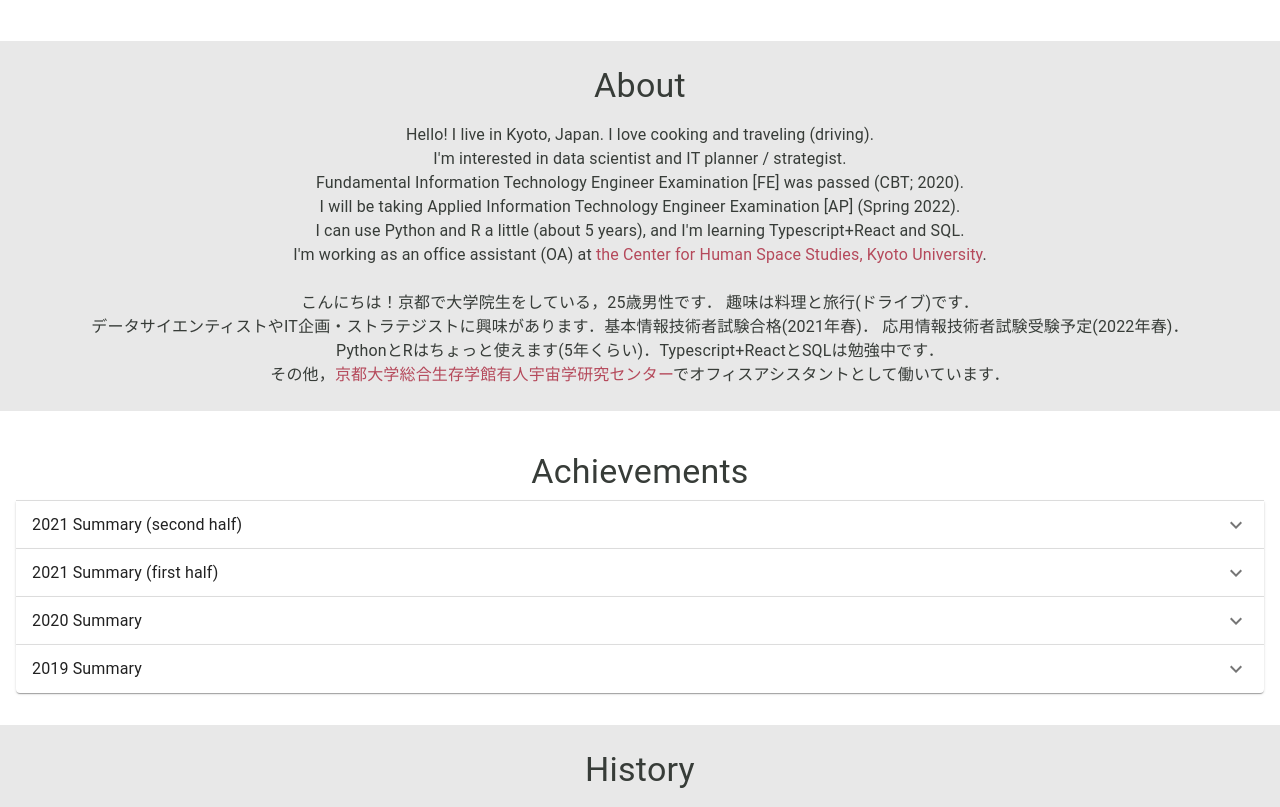
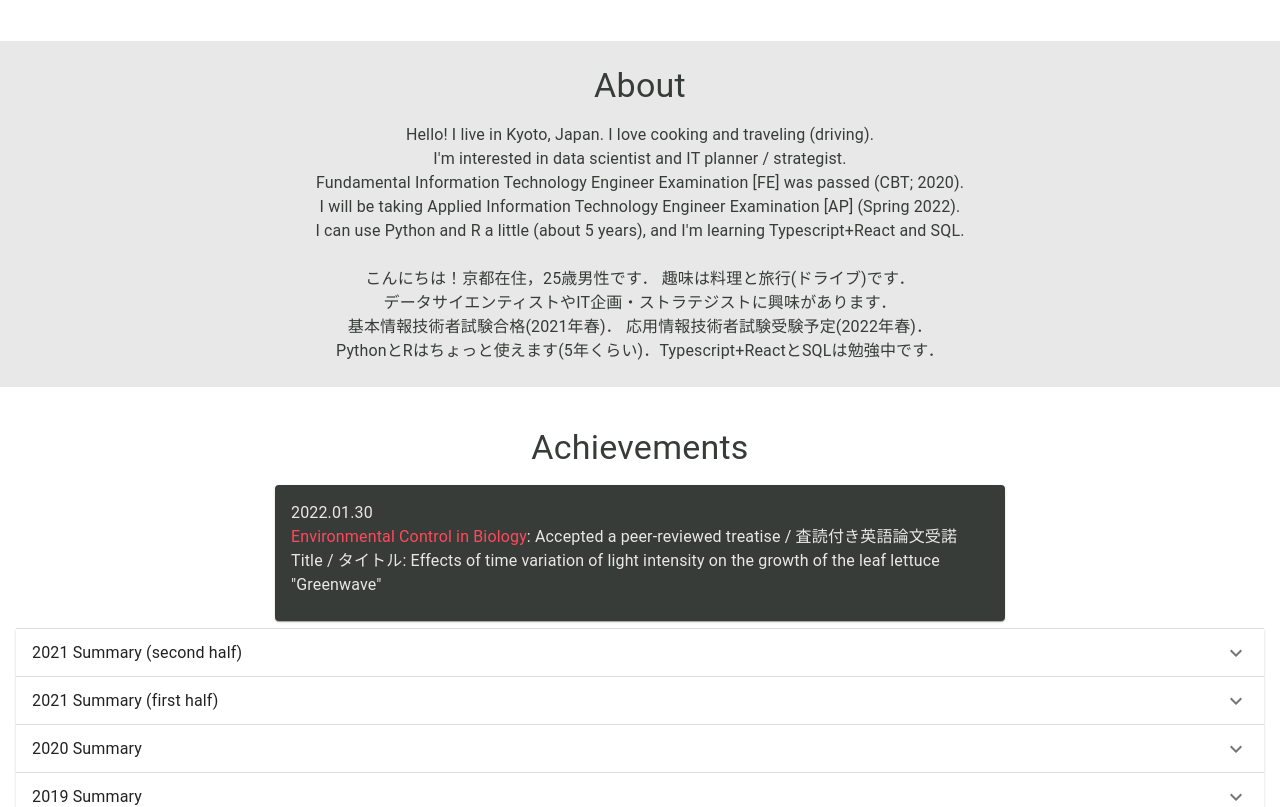
Before and after one commit to masukai/portfolio, a React (Create React App) app: page / in a window 1280 px wide. Shown: the part 487-1294 px from the top of the page. Built offline with nearby package versions, Linux system fonts and the light colour scheme.

Commit message:
20220131_update

```diff
--- a/src/components/About.tsx
+++ b/src/components/About.tsx
@@ -1,7 +1,6 @@
 import React from 'react'
 import Box from '@material-ui/core/Box'
 import Typography from '@material-ui/core/Typography'
-import Link from '@material-ui/core/Link'
 import { makeStyles } from '@material-ui/core/styles'
 
 const useStyles = makeStyles({
@@ -31,16 +30,13 @@ const About: React.FC = () => {
             I'm interested in data scientist and IT planner / strategist.<br />
             Fundamental Information Technology Engineer Examination [FE] was passed (CBT; 2020).<br />
             I will be taking Applied Information Technology Engineer Examination [AP] (Spring 2022).<br />
-            I can use Python and R a little (about 5 years), and I'm learning Typescript+React and SQL.<br />
-            I'm working as an office assistant (OA) at <Link href='https://space.innovationkyoto.org/' className={classes.mainred} target="_blank">
-            the Center for Human Space Studies, Kyoto University</Link>.<br /><br />
-            こんにちは！京都で大学院生をしている，25歳男性です．
+            I can use Python and R a little (about 5 years), and I'm learning Typescript+React and SQL.<br /><br />
+            こんにちは！京都在住，25歳男性です．
             趣味は料理と旅行(ドライブ)です．<br />
-            データサイエンティストやIT企画・ストラテジストに興味があります．基本情報技術者試験合格(2021年春)．
+            データサイエンティストやIT企画・ストラテジストに興味があります．<br />
+            基本情報技術者試験合格(2021年春)．
             応用情報技術者試験受験予定(2022年春)．<br />
             PythonとRはちょっと使えます(5年くらい)．Typescript+ReactとSQLは勉強中です．<br />
-            その他，<Link href='https://space.innovationkyoto.org/' className={classes.mainred} target="_blank">
-            京都大学総合生存学館有人宇宙学研究センター</Link>でオフィスアシスタントとして働いています．
           </Typography>
         </Box>
       </Box>
--- a/src/components/Achievements.tsx
+++ b/src/components/Achievements.tsx
@@ -37,6 +37,20 @@ const Achievements: React.FC = () => {
           <Typography variant='h4'>
             Achievements
           </Typography>
+        </Box>
+        <Box display='flex' justifyContent='center' p={1} >
+          <Card className={classes.root}>
+            <CardContent>
+              <Typography variant='body1'>
+                2022.01.30
+              </Typography>
+              <Typography color='inherit'>
+                <Link href='http://jsabees.org/ecb/' className={classes.maincolor} target="_blank">
+                Environmental Control in Biology</Link>: Accepted a peer-reviewed treatise / 査読付き英語論文受諾<br />
+                Title / タイトル: Effects of time variation of light intensity on the growth of the leaf lettuce "Greenwave"
+              </Typography>
+            </CardContent>
+          </Card>
         </Box>
         <Accordion>
           <AccordionSummary
--- a/src/components/Navbar.tsx
+++ b/src/components/Navbar.tsx
@@ -10,6 +10,7 @@ import MailIcon from '@material-ui/icons/Mail'
 import TwitterIcon from '@material-ui/icons/Twitter'
 import InstaIcon from '@material-ui/icons/Instagram'
 import FacebookIcon from '@material-ui/icons/Facebook'
+import YouTubeIcon from '@material-ui/icons/YouTube'
 import GitHubIcon from '@material-ui/icons/GitHub'
 import Avatar from '@material-ui/core/Avatar'
 
@@ -67,7 +68,7 @@ const Navbar: React.FC = () => {
           </AnchorLink>
         </Toolbar>
         <Box className={classes.root}>
-          <Link href='#masuda.kaito.27m_st.kyoto-u.ac.jp'>
+          <Link href='#masuda.kaito.v30_kyoto-u.jp'>
             <Avatar className={classes.mainblack}>
               <MailIcon />
             </Avatar>
@@ -87,6 +88,11 @@ const Navbar: React.FC = () => {
               <FacebookIcon />
             </Avatar>
           </Link>
+          <Link href='https://www.youtube.com/channel/UCs3PA1NIqcmAq3FZBOSax6g' target="_blank">
+            <Avatar className={classes.mainblack}>
+              <YouTubeIcon />
+            </Avatar>
+          </Link>
           <Link href='https://github.com/masukai' target="_blank">
             <Avatar className={classes.mainblack}>
               <GitHubIcon />
```
